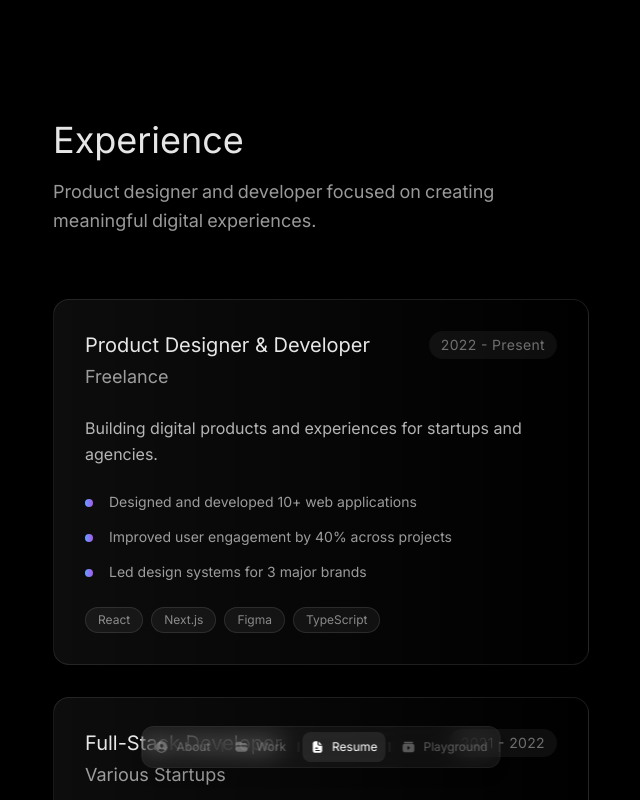
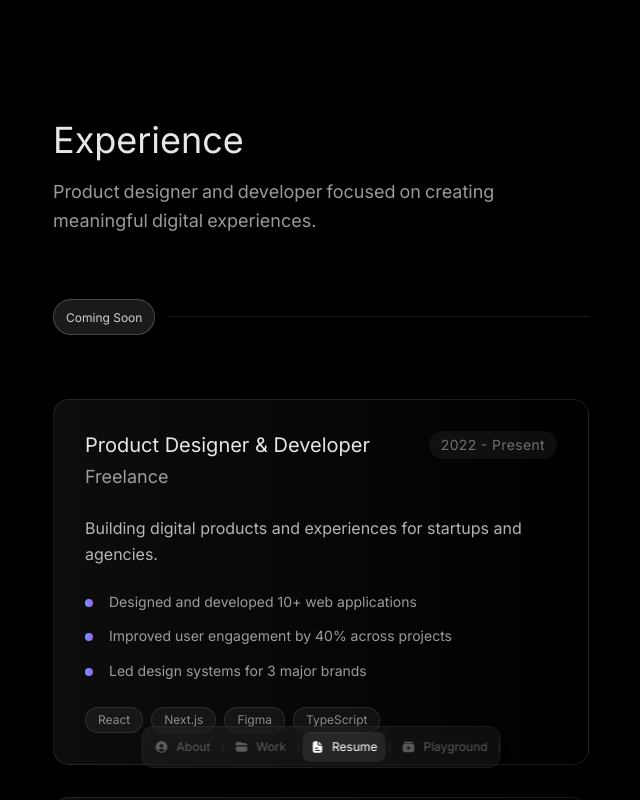
Before and after one commit to vrajshah2311/vraj.me, a Next.js app: page / in a window 1280 px wide. Both pictures are taken after a click on the button "Resume". Shown: the top 800 px of the page, without its empty margins (319-959 px from the left). Built offline with nearby package versions, Linux system fonts and the light colour scheme.

Commit message:
feat: Add Coming Soon tags to Resume and Playground sections
- Add subtle Coming Soon badges with backdrop blur
- Include decorative line separators for visual appeal
- Add descriptive text to Playground section
- Maintain consistent styling with the rest of the site

```diff
--- a/components/PlaygroundSection.tsx
+++ b/components/PlaygroundSection.tsx
@@ -10,12 +10,28 @@ const PlaygroundSection = () => {
           initial={{ opacity: 0 }}
           animate={{ opacity: 1 }}
           transition={{ duration: 0.4 }}
-          className="space-y-6"
+          className="space-y-8"
         >
-          <h2 className="text-heading-24 font-semibold text-white/90">Playground</h2>
-          <p className="text-white/60 text-[16px] leading-relaxed font-normal">
-            This is where I experiment with new ideas and technologies. Coming soon...
-          </p>
+          <div>
+            <h2 className="text-heading-24 font-semibold text-white/90">Playground</h2>
+            <p className="text-white/60 text-[16px] leading-relaxed font-normal mt-4">
+              This is where I experiment with new ideas and technologies.
+            </p>
+          </div>
+
+          {/* Coming Soon Tag */}
+          <div className="flex items-center gap-3">
+            <div className="px-3 py-1 bg-white/10 backdrop-blur-sm rounded-full border border-white/20">
+              <span className="text-xs font-medium text-white/80">Coming Soon</span>
+            </div>
+            <div className="h-px flex-1 bg-white/10"></div>
+          </div>
+
+          <div className="mt-8">
+            <p className="text-white/40 text-sm leading-relaxed">
+              I'm currently working on some exciting experiments. Check back soon for interactive demos, prototypes, and experimental projects.
+            </p>
+          </div>
         </motion.div>
       </div>
     </section>
--- a/components/ResumeSection.tsx
+++ b/components/ResumeSection.tsx
@@ -90,6 +90,19 @@ const ResumeSection = () => {
                 staggerDelay={0.01}
               />
             </div>
+          </motion.div>
+
+          {/* Coming Soon Tag */}
+          <motion.div
+            initial={{ opacity: 0, y: 10 }}
+            animate={{ opacity: 1, y: 0 }}
+            transition={{ delay: 0.4, duration: 0.4 }}
+            className="flex items-center gap-3 mb-8"
+          >
+            <div className="px-3 py-1 bg-white/10 backdrop-blur-sm rounded-full border border-white/20">
+              <span className="text-xs font-medium text-white/80">Coming Soon</span>
+            </div>
+            <div className="h-px flex-1 bg-white/10"></div>
           </motion.div>
 
           {/* Experience Cards */}
```
